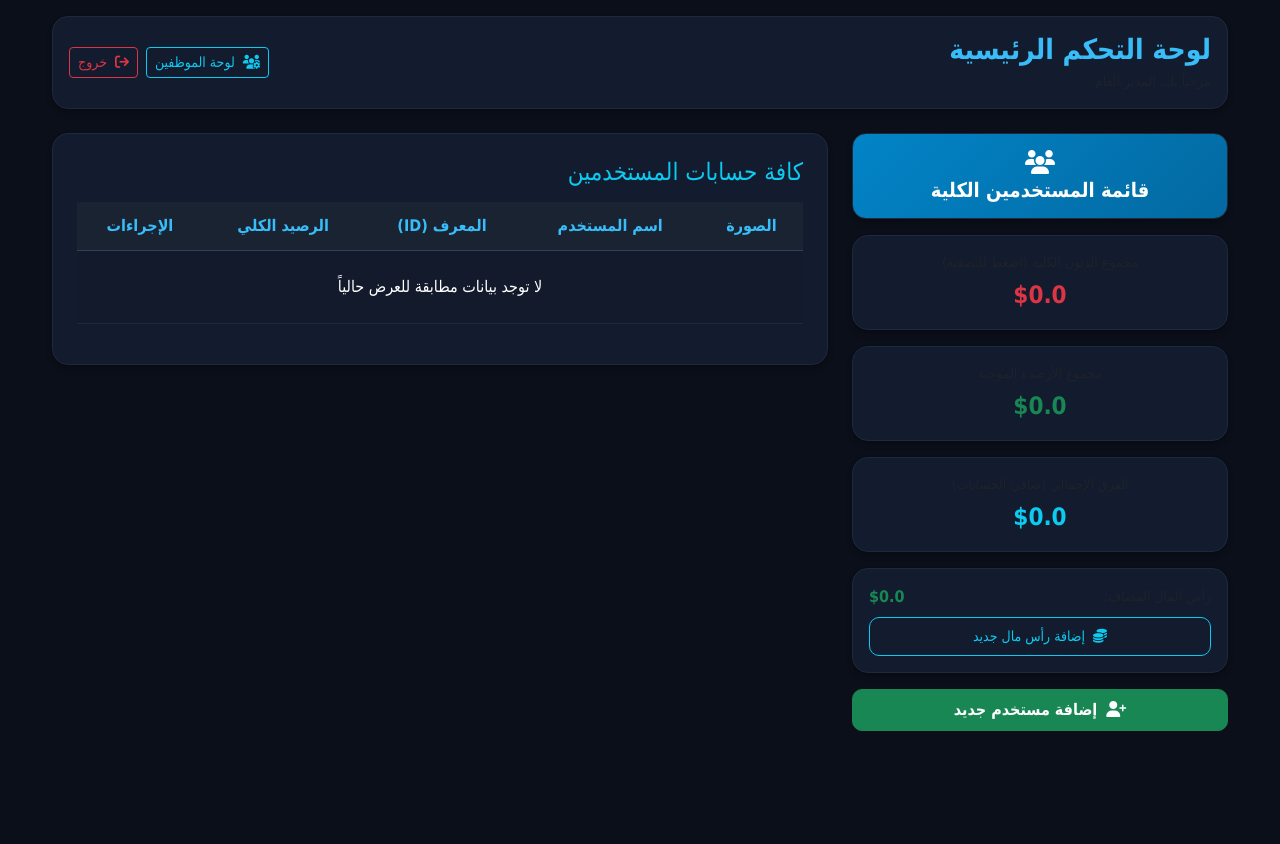
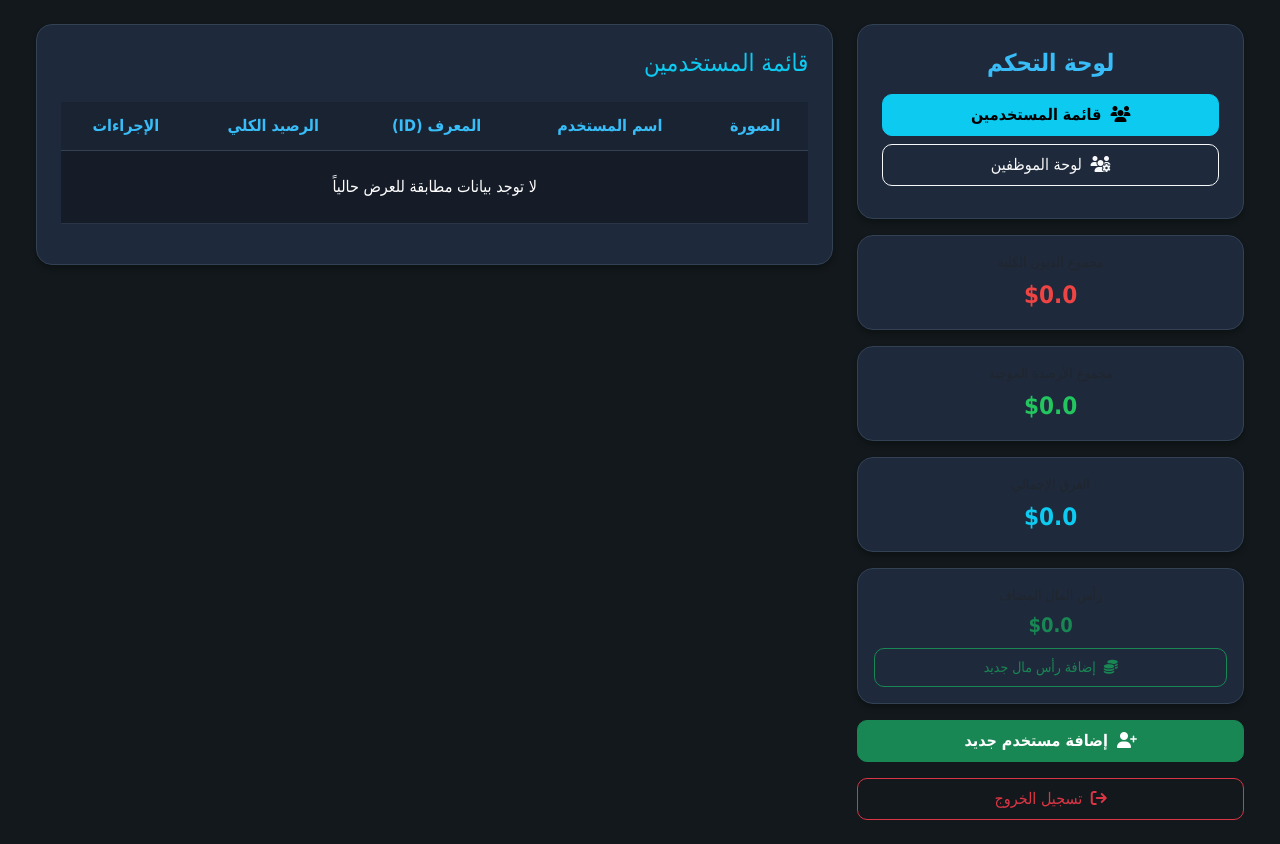
Before and after one commit to qazwsxedcmmm420-alt/fast-project, a Flask app: page /admin in a window 1280 px wide. Before the commit the page ends 731 px from the top, so only its background shows below. Run offline with Flask 3, Linux system fonts and the light colour scheme; the visitor is signed in with stand-in values (Sample User, id 1); data comes from the database, SQL or seed files in the repository; data that the repository does not hold is empty.

Commit message:
Update admin dashboard with debt filtering and capital modal

```diff
--- a/templates/admin_dashboard.html
+++ b/templates/admin_dashboard.html
@@ -8,20 +8,28 @@
     <link rel="stylesheet" href="https://cdnjs.cloudflare.com/ajax/libs/font-awesome/6.4.0/css/all.min.css">
     <style>
         body {
-            background-color: #0b0f19;
-            color: #f8fafc;
+            background-color: #12181b;
+            color: #e2e8f0;
             font-family: Tahoma, sans-serif;
-            padding-bottom: 30px;
-        }
-        .content-card {
-            background-color: #131b2e;
-            border: 1px solid #1e293b;
-            border-radius: 16px;
-            box-shadow: 0 4px 6px -1px rgba(0, 0, 0, 0.3);
         }
         .header-title {
             color: #38bdf8;
             font-weight: bold;
+        }
+        .content-card {
+            background-color: #1e293b;
+            border: 1px solid #334155;
+            border-radius: 16px;
+            box-shadow: 0 4px 6px -1px rgba(0, 0, 0, 0.3);
+        }
+        .sticky-left-column {
+            position: sticky;
+            top: 20px;
+            height: fit-content;
+        }
+        .table-dark-custom {
+            background-color: #161e29 !important;
+            color: #ffffff !important;
         }
         .table-dark-custom th {
             background-color: #1a2332 !important;
@@ -31,8 +39,8 @@
             padding: 12px;
         }
         .table-dark-custom td {
-            background-color: #131b2e !important;
-            border-color: #1e293b !important;
+            background-color: #161e29 !important;
+            border-color: #2a3447 !important;
             color: #ffffff !important;
             text-align: center;
             padding: 12px;
@@ -49,92 +57,79 @@
             border-color: #38bdf8;
             box-shadow: none;
         }
+        .text-positive { color: #22c55e !important; }
+        .text-negative { color: #ef4444 !important; }
     </style>
 </head>
-<body class="p-3">
-    <div class="container-fluid" style="max-width: 1200px;">
-
-        <!-- رأس الصفحة -->
-        <div class="d-flex justify-content-between align-items-center mb-4 p-3 content-card">
-            <div>
-                <h3 class="header-title mb-1">لوحة التحكم الرئيسية</h3>
-                <p class="text-muted mb-0 small">مرحباً بك، المدير العام</p>
-            </div>
-            <div class="d-flex gap-2">
-                <a href="{{ url_for('staff_dashboard') }}" class="btn btn-outline-info btn-sm">
-                    <i class="fa-solid fa-users-gear ms-1"></i> لوحة الموظفين
-                </a>
-                <a href="{{ url_for('logout') }}" class="btn btn-outline-danger btn-sm">
-                    <i class="fa-solid fa-arrow-right-from-bracket ms-1"></i> خروج
-                </a>
-            </div>
-        </div>
+<body class="p-4">
+    <div class="container-fluid">
 
         <div class="row g-4">
-            <!-- الشريط الجانبي للإحصائيات وأزرار التحكم -->
+            <!-- القسم الأيمن: البطاقات والإحصائيات وزر إضافة رأس المال -->
             <div class="col-lg-4">
-                <div class="d-flex flex-column gap-3">
+                <div class="sticky-left-column d-flex flex-column gap-3">
 
-                    <!-- قائمة المستخدمين (عرض الكل) -->
-                    <a href="{{ url_for('admin') }}" class="text-decoration-none">
-                        <div class="content-card p-3 text-center transition-hover" style="background: linear-gradient(135deg, #0284c7 0%, #0369a1 100%); color: #fff; border-radius: 14px;">
-                            <i class="fa-solid fa-users fs-4 mb-1"></i>
-                            <h5 class="mb-0 fw-bold">قائمة المستخدمين الكلية</h5>
+                    <div class="content-card p-4 text-center">
+                        <h4 class="header-title mb-3">لوحة التحكم</h4>
+                        <a href="{{ url_for('admin') }}" class="btn btn-info w-100 py-2 mb-2 fw-bold" style="border-radius: 10px;">
+                            <i class="fa-solid fa-users ms-1"></i> قائمة المستخدمين
+                        </a>
+                        <a href="{{ url_for('staff_dashboard') }}" class="btn btn-outline-light w-100 py-2 mb-2" style="border-radius: 10px;">
+                            <i class="fa-solid fa-users-gear ms-1"></i> لوحة الموظفين
+                        </a>
+                    </div>
+
+                    <!-- بطاقات الديون والأرصدة (بالتصميم القديم) -->
+                    <a href="{{ url_for('admin', filter='debts') }}" class="text-decoration-none">
+                        <div class="content-card p-3 text-center" style="border-color: {% if current_filter == 'debts' %}#ef4444{% else %}#334155{% endif %};">
+                            <div class="text-muted small mb-1">مجموع الديون الكلية</div>
+                            <div class="fs-4 fw-bold text-negative" style="direction: ltr;">${{ "{:,.1f}".format(total_debts) }}</div>
                         </div>
                     </a>
 
-                    <!-- زر تصفية الديون الكلية -->
-                    <a href="{{ url_for('admin', filter='debts') }}" class="text-decoration-none">
-                        <div class="content-card p-3 text-center" style="border: 1px solid {% if current_filter == 'debts' %}#ef4444{% else %}#1e293b{% endif %};">
-                            <div class="text-muted small mb-1">مجموع الديون الكلية (اضغط للتصفية)</div>
-                            <div class="fs-4 fw-bold text-danger" style="direction: ltr;">${{ "{:,.1f}".format(total_debts) }}</div>
+                    <a href="{{ url_for('admin', filter='positive') }}" class="text-decoration-none">
+                        <div class="content-card p-3 text-center" style="border-color: {% if current_filter == 'positive' %}#22c55e{% else %}#334155{% endif %};">
+                            <div class="text-muted small mb-1">مجموع الأرصدة الموجبة</div>
+                            <div class="fs-4 fw-bold text-positive" style="direction: ltr;">${{ "{:,.1f}".format(total_positive_balances) }}</div>
                         </div>
                     </a>
 
-                    <!-- زر تصفية الأرصدة الموجبة -->
-                    <a href="{{ url_for('admin', filter='positive') }}" class="text-decoration-none">
-                        <div class="content-card p-3 text-center" style="border: 1px solid {% if current_filter == 'positive' %}#22c55e{% else %}#1e293b{% endif %};">
-                            <div class="text-muted small mb-1">مجموع الأرصدة الموجبة</div>
-                            <div class="fs-4 fw-bold text-success" style="direction: ltr;">${{ "{:,.1f}".format(total_positive_balances) }}</div>
-                        </div>
-                    </a>
-
-                    <!-- بطاقة الفرق الإجمالي -->
                     <div class="content-card p-3 text-center">
-                        <div class="text-muted small mb-1">الفرق الإجمالي (صافي الحسابات)</div>
+                        <div class="text-muted small mb-1">الفرق الإجمالي</div>
                         <div class="fs-4 fw-bold text-info" style="direction: ltr;">${{ "{:,.1f}".format(net_balance) }}</div>
                     </div>
 
-                    <!-- بطاقة رأس المال وإضافته -->
-                    <div class="content-card p-3">
-                        <div class="d-flex justify-content-between align-items-center mb-2">
-                            <span class="text-muted small">رأس المال المضاف:</span>
-                            <span class="fw-bold text-success" style="direction: ltr;">${{ "{:,.1f}".format(total_capital) }}</span>
-                        </div>
-                        <button type="button" class="btn btn-outline-info btn-sm w-100 py-2" data-bs-toggle="modal" data-bs-target="#capitalModal" style="border-radius: 10px;">
+                    <!-- زر وإدارة رأس المال -->
+                    <div class="content-card p-3 text-center">
+                        <div class="text-muted small mb-1">رأس المال المضاف</div>
+                        <div class="fs-5 fw-bold text-success mb-2" style="direction: ltr;">${{ "{:,.1f}".format(total_capital) }}</div>
+                        <button type="button" class="btn btn-outline-success btn-sm w-100 py-2" data-bs-toggle="modal" data-bs-target="#capitalModal" style="border-radius: 10px;">
                             <i class="fa-solid fa-coins ms-1"></i> إضافة رأس مال جديد
                         </button>
                     </div>
 
-                    <!-- زر إضافة مستخدم جديد -->
                     <a href="{{ url_for('add_user') }}" class="btn btn-success py-2 fw-bold" style="border-radius: 10px;">
                         <i class="fa-solid fa-user-plus ms-1"></i> إضافة مستخدم جديد
+                    </a>
+
+                    <a href="{{ url_for('logout') }}" class="btn btn-outline-danger py-2" style="border-radius: 10px;">
+                        <i class="fa-solid fa-arrow-right-from-bracket ms-1"></i> تسجيل الخروج
                     </a>
 
                 </div>
             </div>
 
-            <!-- جدول عرض المستخدمين -->
+            <!-- القسم الأيسر: جدول عرض المستخدمين (التصميم القديم) -->
             <div class="col-lg-8">
                 <div class="content-card p-4">
-                    <div class="d-flex justify-content-between align-items-center mb-3">
+                    <div class="d-flex justify-content-between align-items-center mb-4">
                         <h4 class="text-info mb-0">
                             {% if current_filter == 'debts' %}
                                 حسابات الديون فقط
                             {% elif current_filter == 'positive' %}
                                 الحسابات الموجبة فقط
                             {% else %}
-                                كافة حسابات المستخدمين
+                                قائمة المستخدمين
                             {% endif %}
                         </h4>
                         {% if current_filter != 'all' %}
@@ -159,9 +154,9 @@
                                     <tr>
                                         <td>
                                             {% if u.Profile_Image %}
-                                                <img src="{{ url_for('static', filename='uploads/' + u.Profile_Image) }}" class="rounded-circle" style="width: 40px; height: 40px; object-fit: cover;">
+                                                <img src="{{ url_for('static', filename='uploads/' + u.Profile_Image) }}" class="rounded-circle" style="width: 45px; height: 45px; object-fit: cover; border: 2px solid #38bdf8;">
                                             {% else %}
-                                                <div class="bg-secondary text-white rounded-circle d-inline-flex align-items-center justify-content-center" style="width: 40px; height: 40px;">
+                                                <div class="bg-secondary text-white rounded-circle d-inline-flex align-items-center justify-content-center" style="width: 45px; height: 45px;">
                                                     <i class="fa-solid fa-user"></i>
                                                 </div>
                                             {% endif %}
@@ -169,7 +164,7 @@
                                         <td class="fw-bold">{{ u.Name }}</td>
                                         <td><code>{{ u.User_ID }}</code></td>
                                         <td class="fw-bold" style="direction: ltr;">
-                                            <span class="{% if u.Balance >= 0 %}text-success{% else %}text-danger{% endif %}">
+                                            <span class="{% if u.Balance >= 0 %}text-positive{% else %}text-negative{% endif %}">
                                                 ${{ "{:,.1f}".format(u.Balance) }}
                                             </span>
                                         </td>
@@ -202,7 +197,7 @@
     <!-- نافذة منبثقة (Modal) لإضافة رأس المال -->
     <div class="modal fade" id="capitalModal" tabindex="-1" aria-hidden="true">
         <div class="modal-dialog modal-dialog-centered">
-            <div class="modal-content" style="background-color: #131b2e; color: #fff; border: 1px solid #1e293b;">
+            <div class="modal-content" style="background-color: #1e293b; color: #fff; border: 1px solid #334155;">
                 <div class="modal-header border-bottom border-secondary">
                     <h5 class="modal-title text-info">إضافة رأس مال جديد</h5>
                     <button type="button" class="btn-close btn-close-white" data-bs-dismiss="modal" aria-label="Close"></button>
```
